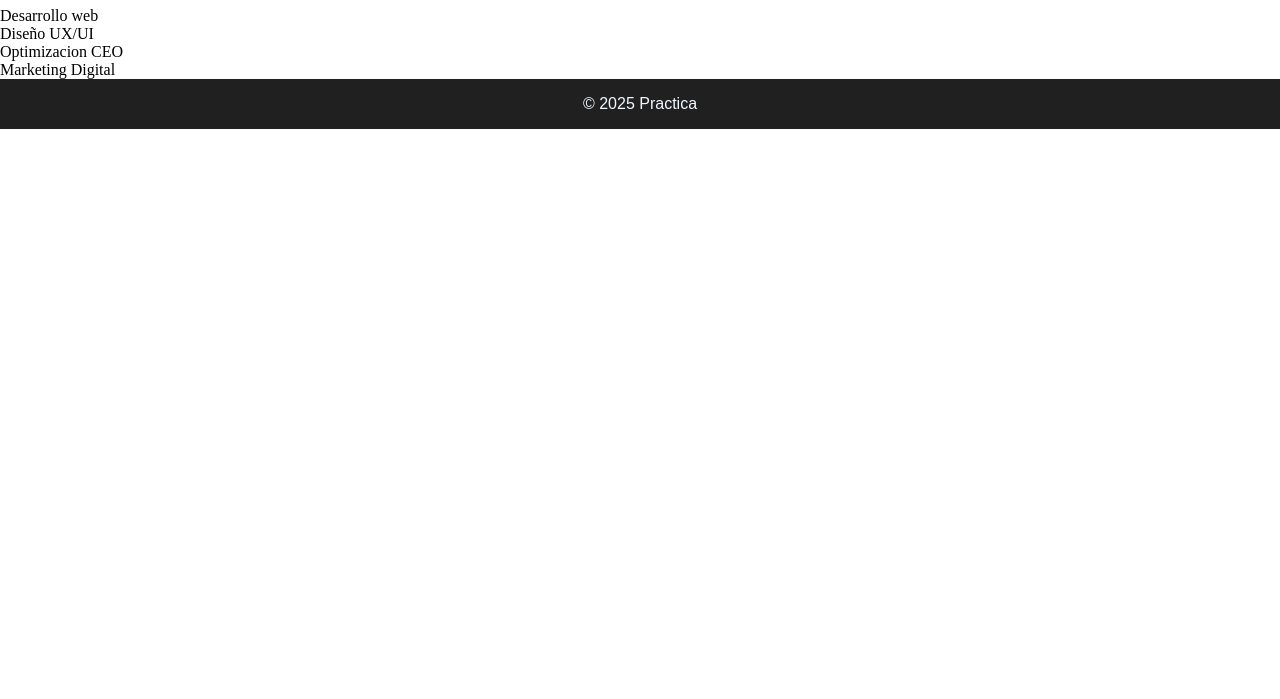
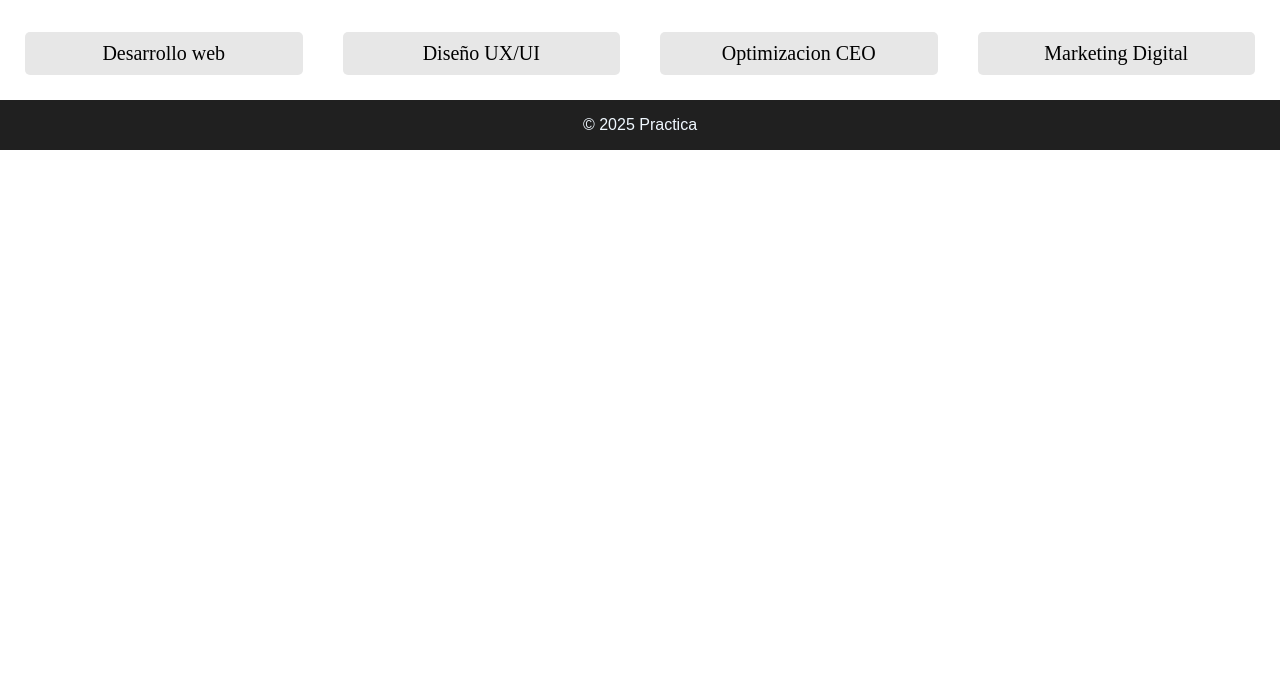
Before and after one commit to Rillachura/laboratorio_10, a plain HTML site: page servicios.html in a window 1280 px wide. Shown: the part 101-800 px from the top of the page. Drawn offline with Linux system fonts and the light colour scheme.

Commit message:
se termino el estilo de SERVICIOS

```diff
--- a/estilos.css
+++ b/estilos.css
@@ -53,3 +53,21 @@ footer {
     width: 600px;
     text-align: center;
 }
+
+.tarjeta_servicios {
+    display: flex;
+    justify-content: center;
+    align-items: center;
+    padding: 5px;
+}
+
+.tarjeta4 {
+    font-size: 20px;
+    display: inline-block;
+    padding: 10px;
+    margin: 20px;
+    border-radius: 5px;
+    background-color: #e7e7e7;
+    width: 600px;
+    text-align: center;
+}
```
